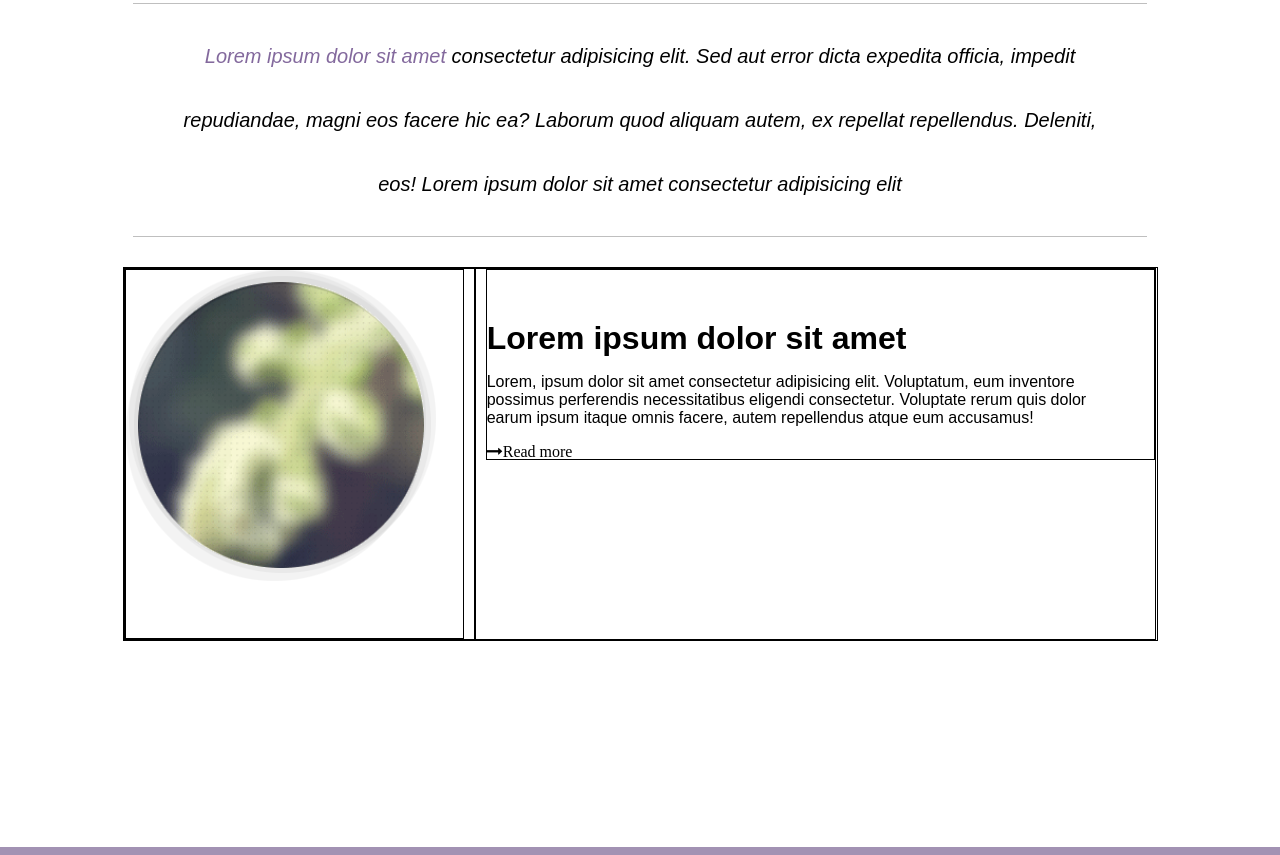
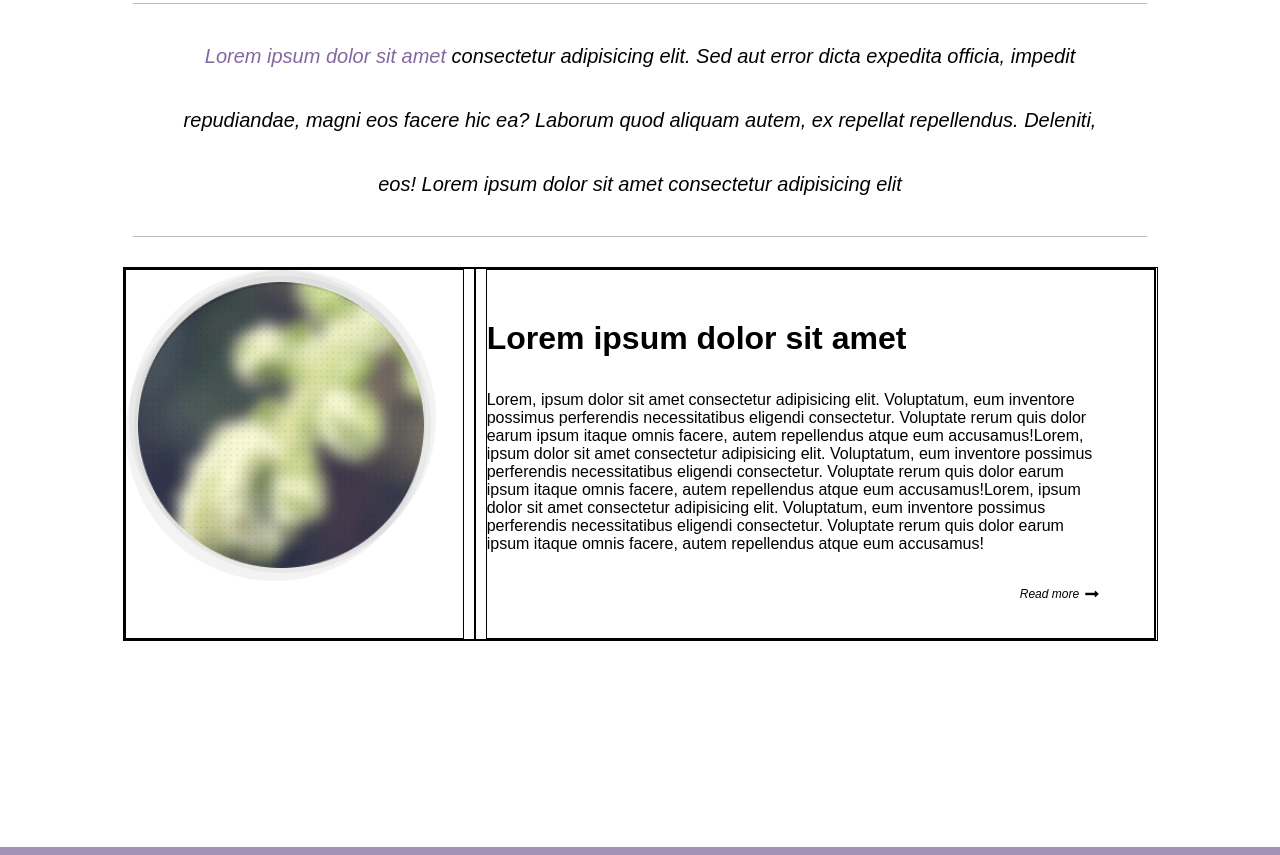
Before and after one commit to AndreiChornii/Minto, a plain HTML site: page index.html in a window 1280 px wide. Shown: the part 645-1500 px from the top of the page. Drawn offline with Linux system fonts and the light colour scheme.

Commit message:
body_with_round

```diff
--- a/index.html
+++ b/index.html
@@ -55,12 +55,17 @@
             <div id="bn-right">
                 <div id="wrap">
                     <h1>Lorem ipsum dolor sit amet</h1>
-                    <p>Lorem, ipsum dolor sit amet consectetur adipisicing elit. Voluptatum, eum inventore possimus perferendis necessitatibus eligendi consectetur. Voluptate rerum quis dolor earum ipsum itaque omnis facere, autem repellendus atque eum accusamus!</p>
-                    <i class="fa fa-long-arrow-right" aria-hidden="true">Read more</i>
+                    <p>Lorem, ipsum dolor sit amet consectetur adipisicing elit. Voluptatum, eum inventore possimus perferendis necessitatibus eligendi consectetur. Voluptate rerum quis dolor earum ipsum itaque omnis facere, autem repellendus atque eum accusamus!Lorem, ipsum dolor sit amet consectetur adipisicing elit. Voluptatum, eum inventore possimus perferendis necessitatibus eligendi consectetur. Voluptate rerum quis dolor earum ipsum itaque omnis facere, autem repellendus atque eum accusamus!Lorem, ipsum dolor sit amet consectetur adipisicing elit. Voluptatum, eum inventore possimus perferendis necessitatibus eligendi consectetur. Voluptate rerum quis dolor earum ipsum itaque omnis facere, autem repellendus atque eum accusamus!</p>
+                    <p id="read">
+                        <button class="btn_read"><i class="fa fa-long-arrow-right" aria-hidden="true"></i></button>
+                        <span class="icon">Read more</span>
+                    </p>
                 </div>
             </div>
         </div>
 
+
+
     </div>
 </body>
 </html>
--- a/style.css
+++ b/style.css
@@ -210,9 +210,10 @@ header{
 #banners_bottom #bn-right #wrap {
     margin-left: 10px;
     border: 1px solid black;
-    /* height: 370px; */
     display: flex;
     flex-wrap: wrap;
+    justify-content: flex-start;
+    height: 370px;
 }
 
 #banners_bottom #bn-right #wrap h1 {
@@ -222,4 +223,30 @@ header{
 
 #banners_bottom #bn-right #wrap p {
     margin-right: 50px;
+    margin-bottom: 0;
+    margin-top: 0;
 }
+
+#banners_bottom #bn-right #wrap #read{
+    margin-top: 0;
+    font-style: italic;
+    font-size: 12px;
+    width: 100%;
+    display: inline-block;
+}
+
+#banners_bottom #bn-right #wrap #read span,
+#banners_bottom #bn-right #wrap #read button{
+    float:right;
+}
+
+#banners_bottom #bn-right #wrap #read button{
+    cursor: pointer;
+    border: none;
+    background-color: #fff;
+}
+
+#banners_bottom #bn-right #wrap #read button i{
+    vertical-align: text-top;
+    font-weight: bold;
+}
```
